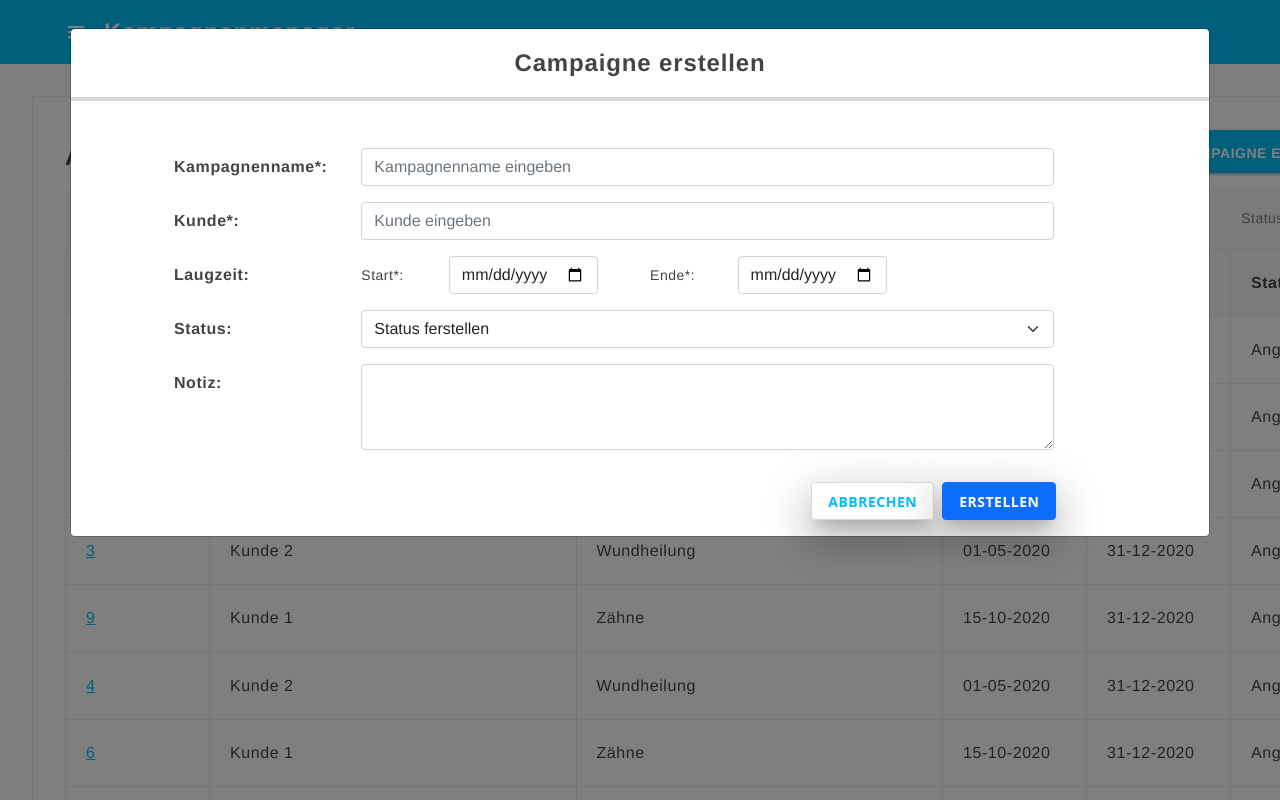
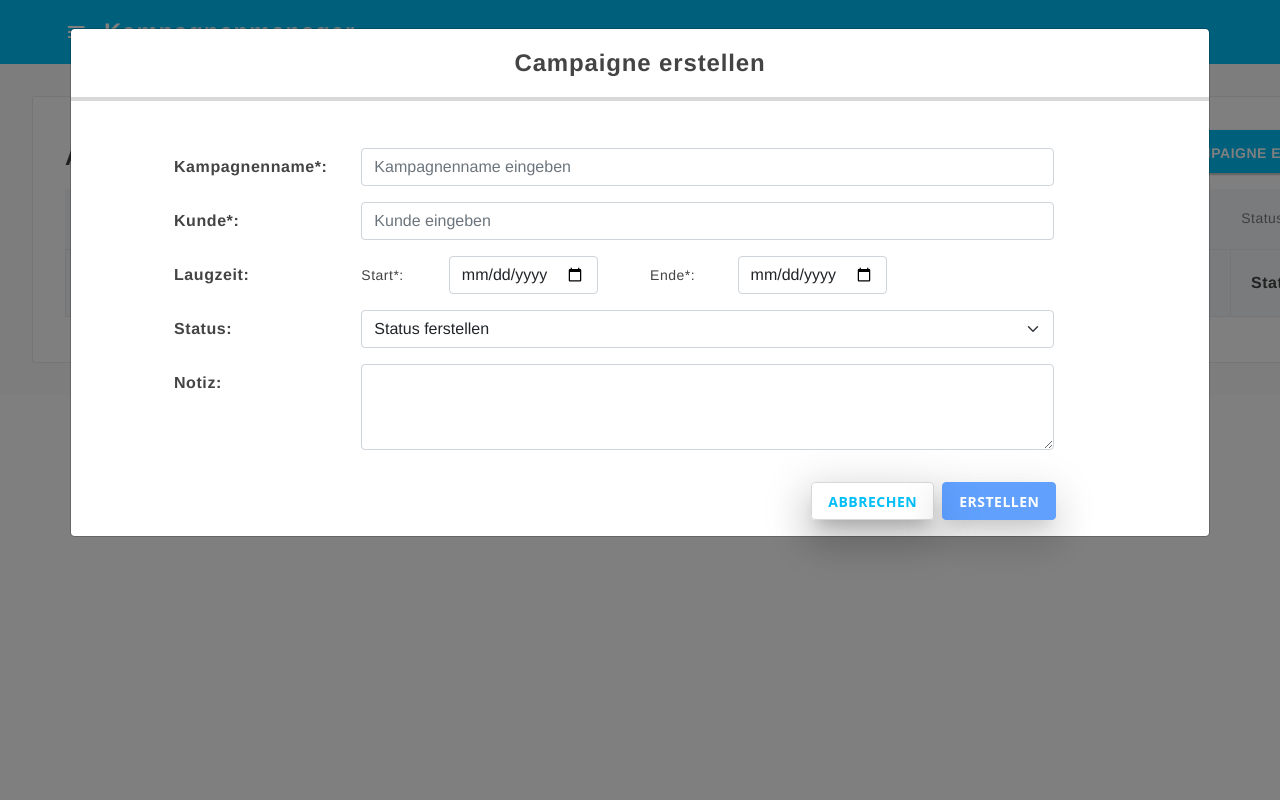
Before and after one commit to kuhdm0/campaign-manager, a React (Create React App) app: page / in a window 1280 px wide. Both pictures are taken after a click on the button "KAMPAIGNE ERSTELLEN". Shown: the top 800 px of the page. Built offline with nearby package versions, Linux system fonts and the light colour scheme.

Commit message:
Save data to localStorage

```diff
--- a/src/App.tsx
+++ b/src/App.tsx
@@ -1,16 +1,26 @@
-import React, { useState } from 'react';
+import React, { useEffect, useState } from 'react';
 import './App.scss';
 import Navbar from './components/Navbar';
 import CampaignsList from './components/CampaignsList';
 import NewCampaignModal from './components/NewCampaignModal';
+import { Campaign } from './types';
+import APIService from './services/api-service';
+
+const apiService = new APIService();
 
 function App() {
-
+  const [campaigns, setCampaigns] = useState<Campaign[]>([]);
   const [isModalOpen, setIsModalOpen] = useState(false);
 
   const toggleModal = () => {
     setIsModalOpen(!isModalOpen);
   };
+
+
+  useEffect(() => {
+    const campaigns = apiService.getCampaigns();
+    setCampaigns(campaigns);
+  }, []);
 
   return (
     <>
@@ -21,10 +31,10 @@ function App() {
           <div className="title">Alle Kampagnen</div>
           <button className="add-button" onClick={toggleModal}>KAMPAIGNE ERSTELLEN</button>
         </div>
-          <CampaignsList />
+          <CampaignsList campaigns={campaigns} />
         </div>
       </div>
-      <NewCampaignModal isModalOpen={isModalOpen} closeModal={toggleModal} />
+      <NewCampaignModal isModalOpen={isModalOpen} closeModal={toggleModal} setCampaigns={setCampaigns} />
     </>
   );
 }
--- a/src/components/CampaignsList/CampaignsList.tsx
+++ b/src/components/CampaignsList/CampaignsList.tsx
@@ -3,17 +3,7 @@ import styles from './styles.module.scss';
 import { Typeahead } from 'react-bootstrap-typeahead';
 import { TiArrowUnsorted } from 'react-icons/ti';
 import 'react-bootstrap-typeahead/css/Typeahead.css';
-
-type Status = 'Created' | 'Booked' | 'Archived';
-
-interface Campaign {
-  id: string,
-  client: string,
-  name: string,
-  start: string,
-  end: string,
-  status: string,
-}
+import { Campaign, Status } from "../../types";
 
 const statuses: Status[] = [
   'Created',
@@ -21,90 +11,11 @@ const statuses: Status[] = [
   'Archived',
 ];
 
-const campaigns: Campaign[] = [
-  {
-    id: '12',
-    client: 'Kunde 1',
-    name: 'Zähne',
-    start: '15-10-2020',
-    end: '31-12-2020',
-    status: 'Angebot',
-  },
-  {
-    id: '8',
-    client: 'Kunde 2',
-    name: 'Wundheilung',
-    start: '01-05-2020',
-    end: '31-12-2020',
-    status: 'Angebot',
-  },
-  {
-    id: '14',
-    client: 'Kunde 1',
-    name: 'Zähne',
-    start: '15-10-2020',
-    end: '31-12-2020',
-    status: 'Angebot',
-  },
-  {
-    id: '3',
-    client: 'Kunde 2',
-    name: 'Wundheilung',
-    start: '01-05-2020',
-    end: '31-12-2020',
-    status: 'Angebot',
-  },
-  {
-    id: '9',
-    client: 'Kunde 1',
-    name: 'Zähne',
-    start: '15-10-2020',
-    end: '31-12-2020',
-    status: 'Angebot',
-  },
-  {
-    id: '4',
-    client: 'Kunde 2',
-    name: 'Wundheilung',
-    start: '01-05-2020',
-    end: '31-12-2020',
-    status: 'Angebot',
-  },
-  {
-    id: '6',
-    client: 'Kunde 1',
-    name: 'Zähne',
-    start: '15-10-2020',
-    end: '31-12-2020',
-    status: 'Angebot',
-  },
-  {
-    id: '15',
-    client: 'Kunde 2',
-    name: 'Wundheilung',
-    start: '01-05-2020',
-    end: '31-12-2020',
-    status: 'Angebot',
-  },
-  {
-    id: '2',
-    client: 'Kunde 1',
-    name: 'Zähne',
-    start: '15-10-2020',
-    end: '31-12-2020',
-    status: 'Angebot',
-  },
-  {
-    id: '19',
-    client: 'Kunde 2',
-    name: 'Wundheilung',
-    start: '01-05-2020',
-    end: '31-12-2020',
-    status: 'Angebot',
-  },
-];
+interface OwnProps {
+  campaigns: Campaign[];
+}
 
-const CampaignsList: React.FC = () => {
+const CampaignsList: React.FC<OwnProps> = ({ campaigns }) => {
 
   const [multiSelections, setMultiSelections] = useState<any>([]);
 
--- a/src/components/NewCampaignModal/NewCampaignModal.tsx
+++ b/src/components/NewCampaignModal/NewCampaignModal.tsx
@@ -1,17 +1,61 @@
-import React from "react";
+import React, { useState, useRef } from "react";
 import styles from './styles.module.scss';
 import Modal from 'react-bootstrap/Modal';
 import Form from 'react-bootstrap/Form';
 import Button from 'react-bootstrap/Button';
 import Col from 'react-bootstrap/Col';
 import Row from 'react-bootstrap/Row';
+import APIService from '../../services/api-service';
+import { Campaign } from "../../types";
+
+const apiService = new APIService();
 
 interface OwnProps {
     isModalOpen: boolean;
     closeModal: () => void;
+    setCampaigns: (campaigns: Campaign[]) => void;
 }
 
-const NewCampaignModal: React.FC<OwnProps> = ({ isModalOpen, closeModal }) => {
+const NewCampaignModal: React.FC<OwnProps> = ({ isModalOpen, closeModal, setCampaigns }) => {
+
+  const nameRef = useRef<HTMLInputElement>(null);
+  const clientRef = useRef<HTMLInputElement>(null);
+  const startRef = useRef<HTMLInputElement>(null);
+  const endRef = useRef<HTMLInputElement>(null);
+  const statusRef = useRef<HTMLSelectElement>(null);
+  const noteRef = useRef<HTMLTextAreaElement>(null);
+  const [formData, setFormData] = useState({
+      name: '',
+      client: '',
+      start: '',
+      end: '',
+      status: '',
+      note: '',
+  });
+  const [isFormInvalid, setIsFormInvalid] = useState(true);
+
+  const onChange = () => {
+    if(nameRef.current && nameRef.current.value && clientRef.current && clientRef.current.value && startRef.current
+        && startRef.current.value && endRef.current && endRef.current.value && statusRef.current && statusRef.current.value) {
+            setIsFormInvalid(false);
+            setFormData({
+                name: nameRef.current.value,
+                client: clientRef.current.value,
+                start: startRef.current.value,
+                end: endRef.current.value,
+                status: statusRef.current.value,
+                note: noteRef.current ? noteRef.current.value : '',
+            })
+        } else {
+            setIsFormInvalid(true);
+        }
+  };
+
+  const onSubmit = () => {
+    closeModal();
+    const campaigns = apiService.addCampaign(formData);
+    setCampaigns(campaigns);
+  };
 
   return (
     <Modal show={isModalOpen} onHide={closeModal} size="xl">
@@ -23,14 +67,14 @@ const NewCampaignModal: React.FC<OwnProps> = ({ isModalOpen, closeModal }) => {
             <Form.Group as={Row} className="mb-3" controlId="formPlaintextEmail">
                 <Form.Label column sm="2">Kampagnenname*:</Form.Label>
                 <Col sm="9">
-                    <Form.Control type="text" placeholder="Kampagnenname eingeben" />
+                    <Form.Control type="text" placeholder="Kampagnenname eingeben" ref={nameRef} onChange={onChange} />
                 </Col>
             </Form.Group>
 
             <Form.Group as={Row} className="mb-3" controlId="formPlaintextEmail">
                 <Form.Label column sm="2">Kunde*:</Form.Label>
                 <Col sm="9">
-                    <Form.Control type="text" placeholder="Kunde eingeben" />
+                    <Form.Control type="text" placeholder="Kunde eingeben" ref={clientRef} onChange={onChange} />
                 </Col>
             </Form.Group>
 
@@ -38,16 +82,16 @@ const NewCampaignModal: React.FC<OwnProps> = ({ isModalOpen, closeModal }) => {
                 <Form.Label column sm="2">Laugzeit:</Form.Label>
                 <Col sm="9" as={Row} className={styles.dateSection}>
                     <Col sm="2"><span>Start*:</span></Col>
-                    <Col sm="3"><Form.Control type="date" name='date_of_birth' /></Col>
+                    <Col sm="3"><Form.Control type="date" name='date_of_birth' ref={startRef} onChange={onChange} /></Col>
                     <Col sm="2"><span>Ende*:</span></Col>
-                    <Col sm="3"><Form.Control type="date" name='date_of_birth' /></Col>
+                    <Col sm="3"><Form.Control type="date" name='date_of_birth' ref={endRef} onChange={onChange} /></Col>
                 </Col>
             </Form.Group>
 
             <Form.Group as={Row} className="mb-3" controlId="formPlaintextEmail">
                 <Form.Label column sm="2">Status:</Form.Label>
                 <Col sm="9">
-                    <Form.Select aria-label="Default select example">
+                    <Form.Select aria-label="Default select example" ref={statusRef} onChange={onChange} >
                         <option key='blankChoice' hidden>Status ferstellen</option>
                         <option value="Erstellt">Erstellt</option>
                         <option value="Gebucht">Gebucht</option>
@@ -59,7 +103,7 @@ const NewCampaignModal: React.FC<OwnProps> = ({ isModalOpen, closeModal }) => {
             <Form.Group as={Row} className="mb-3" controlId="formPlaintextEmail">
                 <Form.Label column sm="2">Notiz:</Form.Label>
                 <Col sm="9">
-                    <Form.Control as="textarea" rows={3} />
+                    <Form.Control as="textarea" rows={3} ref={noteRef} onChange={onChange} />
                 </Col>
             </Form.Group>
 
@@ -69,7 +113,7 @@ const NewCampaignModal: React.FC<OwnProps> = ({ isModalOpen, closeModal }) => {
             <Button variant="white" onClick={closeModal} className={styles.cancelButton}>
                 ABBRECHEN
             </Button>
-            <Button variant="primary" onClick={closeModal}>
+            <Button variant="primary" onClick={onSubmit} disabled={isFormInvalid}>
                 ERSTELLEN
             </Button>
         </Modal.Footer>
--- /dev/null
+++ b/src/services/api-service.tsx
@@ -0,0 +1,18 @@
+import { Campaign, CampaignFormData } from '../types';
+import { getNextId } from '../utilities';
+
+//localStorage.removeItem('campaigns');
+
+export default class APIService {
+  getCampaigns() {
+    return JSON.parse(localStorage.getItem('campaigns') || '[]');
+  }
+
+  addCampaign(formData: CampaignFormData) {
+    const campaigns: Campaign[] = this.getCampaigns();
+    const newCampaign = { ...formData, id: getNextId(campaigns) };console.log('newCampaign', newCampaign)
+    campaigns.push(newCampaign);
+    localStorage.setItem('campaigns', JSON.stringify(campaigns));
+    return campaigns;
+  }
+}
--- /dev/null
+++ b/src/types/index.tsx
@@ -0,0 +1,18 @@
+export interface CampaignFormData {
+    client: string,
+    name: string,
+    start: string,
+    end: string,
+    status: string,
+}
+
+export interface Campaign {
+    id: string,
+    client: string,
+    name: string,
+    start: string,
+    end: string,
+    status: string,
+}
+
+export type Status = 'Created' | 'Booked' | 'Archived';
--- /dev/null
+++ b/src/utilities/index.tsx
@@ -0,0 +1,7 @@
+import { Campaign } from "../types";
+
+export const getNextId = (campaigns: Campaign[]) => {console.log('campaigns', campaigns)
+    const campaignsIds: number[] = campaigns.map(campaign => parseInt(campaign.id));console.log('campaignsIds', campaignsIds)
+    const maxId = campaignsIds.length ? Math.max(...campaignsIds) : 0;console.log('maxId', maxId)
+    return (maxId + 1).toString();
+};
```
